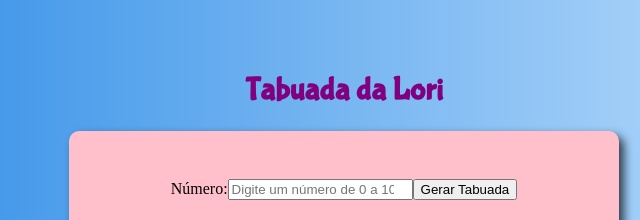
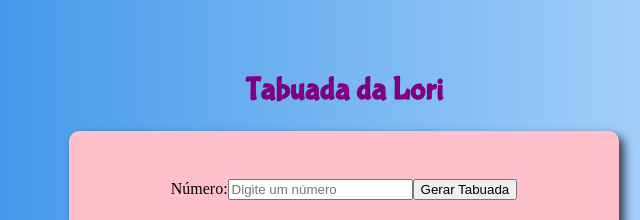
Before and after one commit to mlsfront/lori, a plain HTML site: page index.html in a window 1280 px wide. Shown: the top 220 px of the page, 296-936 px from the left. Drawn offline with Linux system fonts and the light colour scheme.

Commit message:
Update index.html

```diff
--- a/index.html
+++ b/index.html
@@ -14,7 +14,7 @@
     <section>
         <div class="conteudo">
             <p>Número:
-                <input type="number" name="num" id="numText" placeholder="Digite um número de 0 a 10">
+                <input type="number" name="num" id="numText" placeholder="Digite um número">
                 <input type="button" value="Gerar Tabuada" id="gerarTab" onclick="tabuada()">
             </p>
         </div>
```
